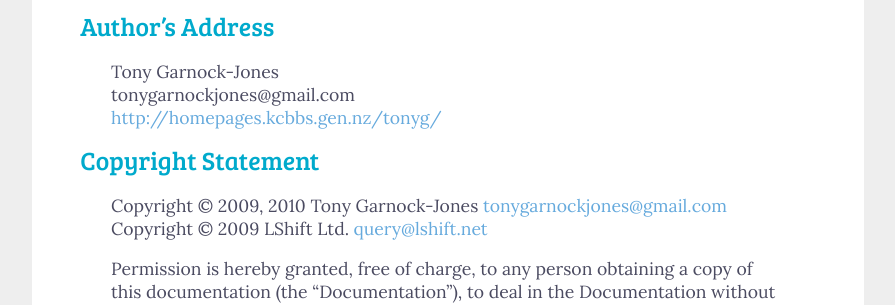
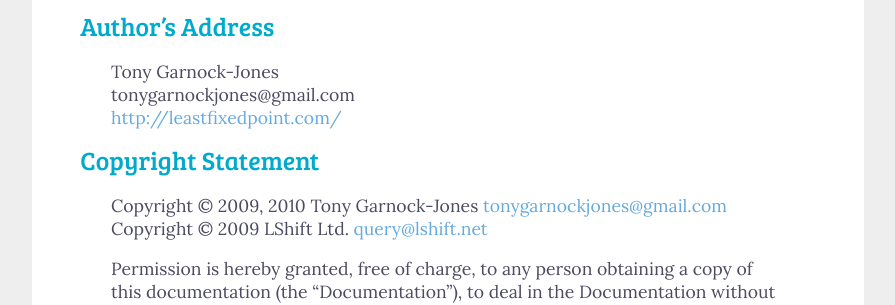
Before and after one commit to tonyg/reversehttp, a Jekyll site: the page built from relay-http-spec.md, in a window 1280 px wide and 900 px high, scrolled down 4120 px. Shown: the part 154-459 px from the top of the window, without its empty margins (192-1087 px from the left). Built offline with Jekyll 4.4.1, drawn with Linux system fonts in a browser that asks for light colours; some web fonts are replaced.

Commit message:
Update URLs

```diff
--- a/relay-http-spec.md
+++ b/relay-http-spec.md
@@ -226,7 +226,7 @@
 
 Tony Garnock-Jones
 tonygarnockjones@gmail.com
-<http://homepages.kcbbs.gen.nz/tonyg/>
+<http://leastfixedpoint.com/>
 
 ## Copyright Statement
 
```
Also changed, not shown: reverse-http-spec.md (+1 -1 lines).
